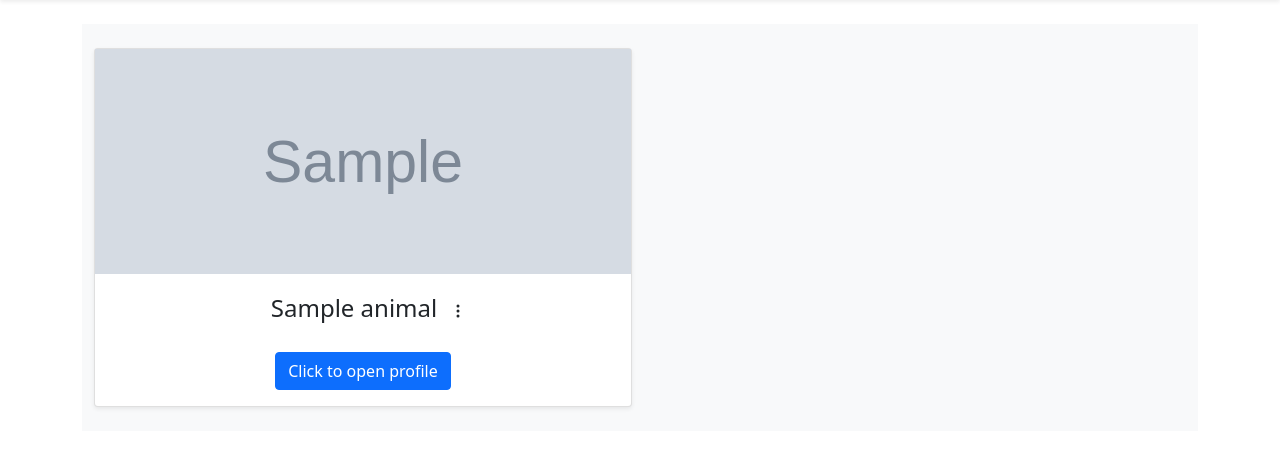
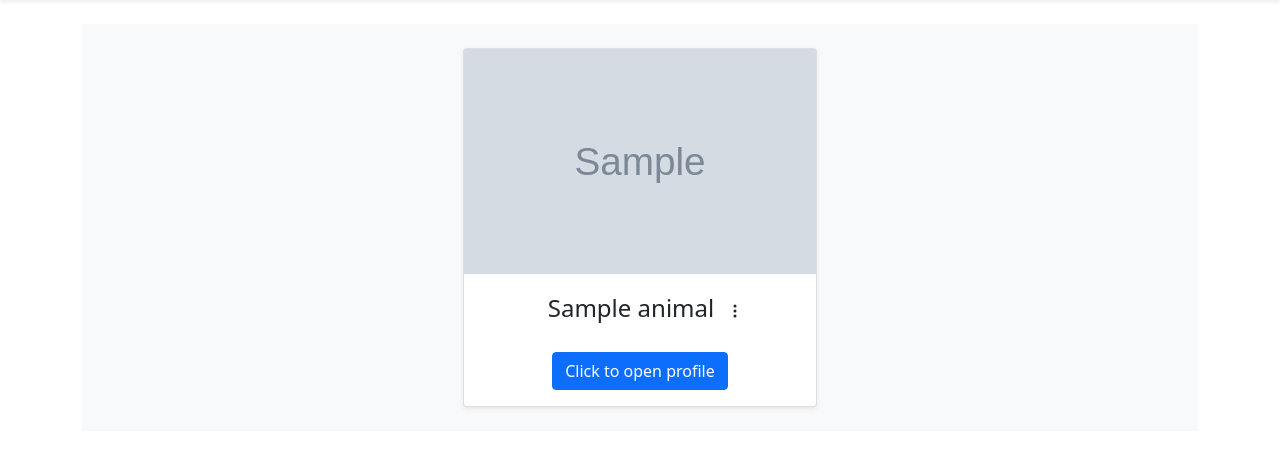
Before and after one commit to RCoff/pet-social-network, a Django app: template interface/templates/account/homepage.html in a window 1280 px wide. Shown: the part 56-505 px from the top of the page. Run offline with Django 3.2, Linux system fonts and the light colour scheme; the template is opened without the code that fills it: most values are stand-ins (such as "Sample title", 1, 10 or a date in 2020); grey boxes marked "Sample" are stand-in pictures.

Commit message:
Align homepage center

```diff
--- /dev/null
+++ b/interface/static/css/home.css
@@ -0,0 +1,17 @@
+.bd-placeholder-img {
+    font-size: 1.125rem;
+    text-anchor: middle;
+    -webkit-user-select: none;
+    -moz-user-select: none;
+    user-select: none;
+}
+
+.pet-profile-col {
+    min-width: 350px;
+}
+
+@media (min-width: 768px) {
+    .bd-placeholder-img-lg {
+        font-size: 3.5rem;
+    }
+}
--- a/interface/templates/account/homepage.html
+++ b/interface/templates/account/homepage.html
@@ -1,21 +1,8 @@
 {% extends 'base.html' %}
+{% load static %}
 
 {% block head %}
-    <style>
-        .bd-placeholder-img {
-            font-size: 1.125rem;
-            text-anchor: middle;
-            -webkit-user-select: none;
-            -moz-user-select: none;
-            user-select: none;
-        }
-
-        @media (min-width: 768px) {
-            .bd-placeholder-img-lg {
-                font-size: 3.5rem;
-            }
-        }
-    </style>
+    <link href="{% static 'css/home.css' %}" rel="stylesheet">
 {% endblock %}
 
 {% block title %}Home{% endblock %}
@@ -24,9 +11,9 @@
     <div class="container">
         <div class="album py-4 bg-light">
             <div class="container">
-                <div class="row row-cols-1 row-cols-sm-2 row-cols-md g-3">
+                <div class="row row-cols-1 row-cols-sm-2 row-cols-md-3 g-3 justify-content-center">
                     {% for animal in owned_animals_list %}
-                        <div class="col">
+                        <div class="col pet-profile-col">
                             <div class="card shadow-sm" style="text-align: center;">
                                 {% if animal.petprofile.profile_image %}
                                     <img src="{{ animal.petprofile.profile_image.url }}" width="100%" height="225">
```
